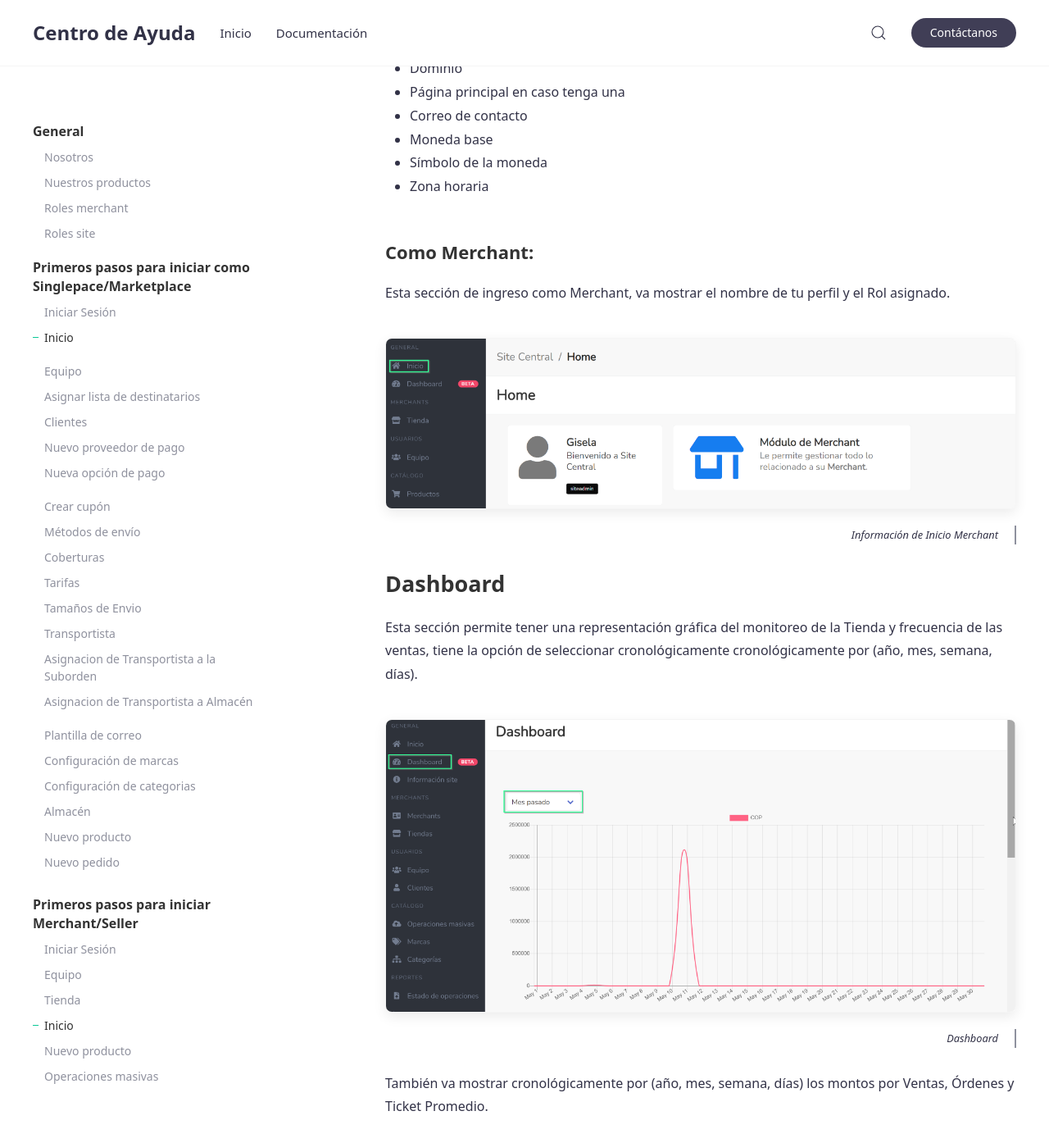
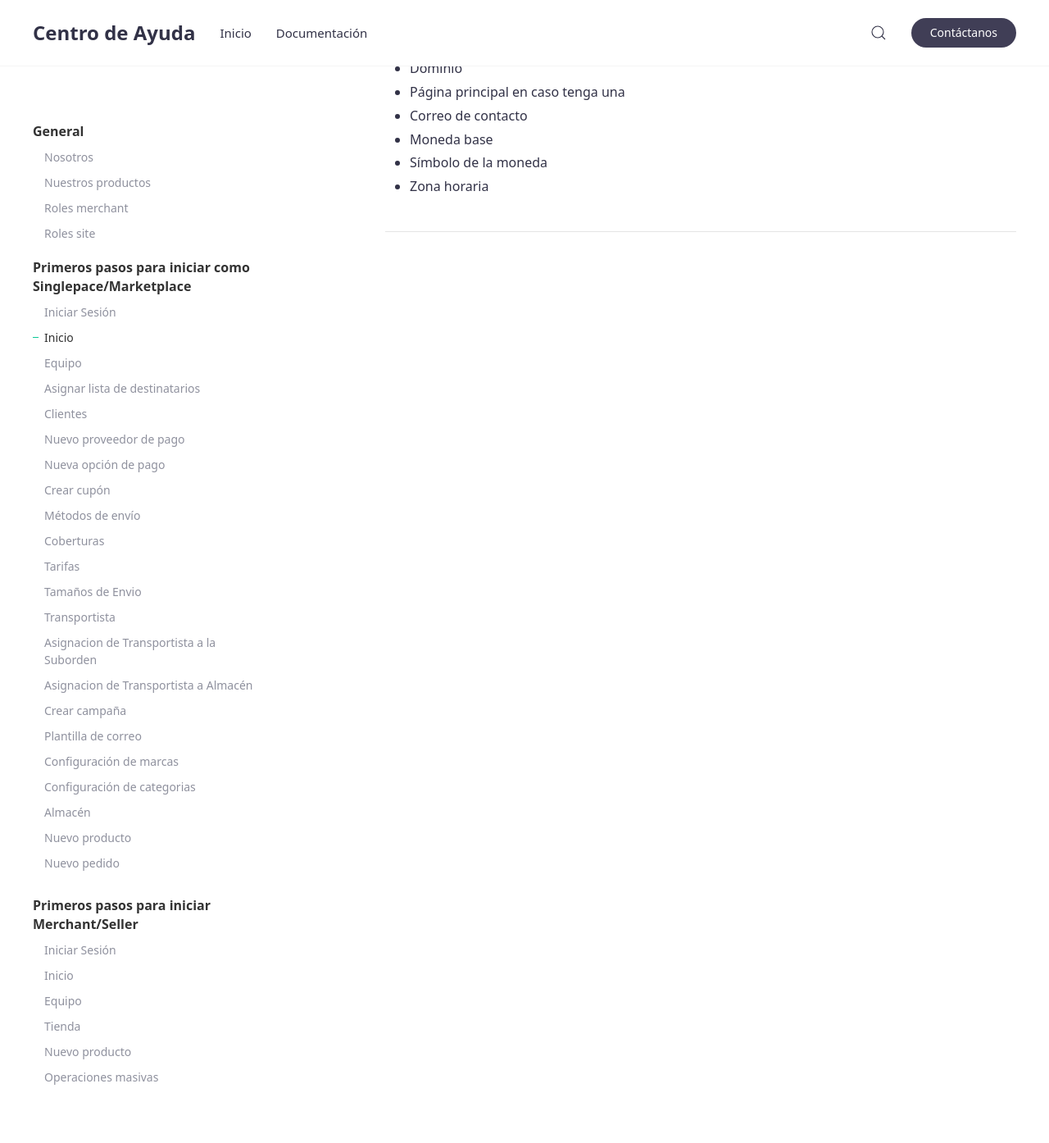
Before and after one commit to jztechpe/docshelp-old, a Jekyll site: the page built from docs/_docs/primeros-pasos/inicio-dashboard.md, in a window 1280 px wide and 1400 px high, scrolled down 2437 px. Shown: the top 1394 px of the window at 82% size. Built offline with Jekyll 4.4.1, drawn with Linux system fonts in a browser that asks for light colours; some of the changed text lies outside the part shown.

```diff
--- a/docs/_docs/primeros-pasos/inicio-dashboard.md
+++ b/docs/_docs/primeros-pasos/inicio-dashboard.md
@@ -39,25 +39,3 @@ Permite mostrar información del Site como:
 - Moneda base
 - Símbolo de la moneda
 - Zona horaria
-
-
-### **Como Merchant:**
-
-Esta sección de ingreso como Merchant, va mostrar el nombre de tu perfil y el Rol asignado.
-
-{% include image.html img="../docs/primeros-pasos/inicio-2.png" alt="Alt for image" caption="Información de Inicio Merchant" %}
-
-## Dashboard
-
-Esta sección permite tener una representación gráfica del monitoreo de la Tienda y frecuencia de las ventas, tiene la opción de seleccionar cronológicamente cronológicamente por (año, mes, semana, días).
-
-{% include image.html img="../docs/primeros-pasos/dashboard.png" alt="Alt for image" caption="Dashboard" %}
-
-También va mostrar cronológicamente por (año, mes, semana, días) los montos por Ventas, Órdenes y Ticket Promedio.
-
-{% include image.html img="../docs/primeros-pasos/dashboard-1.png" alt="Alt for image" caption="Dashboard" %}
-
-En productos más vendidos, tendrás la información del SKU, la cantidad y el monto total de compras realizadas.
-Tiene la opción de seleccionar cronológicamente cronológicamente por (año, mes, semana, días).
-
-{% include image.html img="../docs/primeros-pasos/dashboard-2.png" alt="Alt for image" caption="Dashboard" %}
```
Also changed, not shown: docs/_data/navigation_docs.yml (+4 -4 lines), docs/_docs/primeros-pasos/inicio-dashboard-merchant.md (added, +27 -0 lines).
